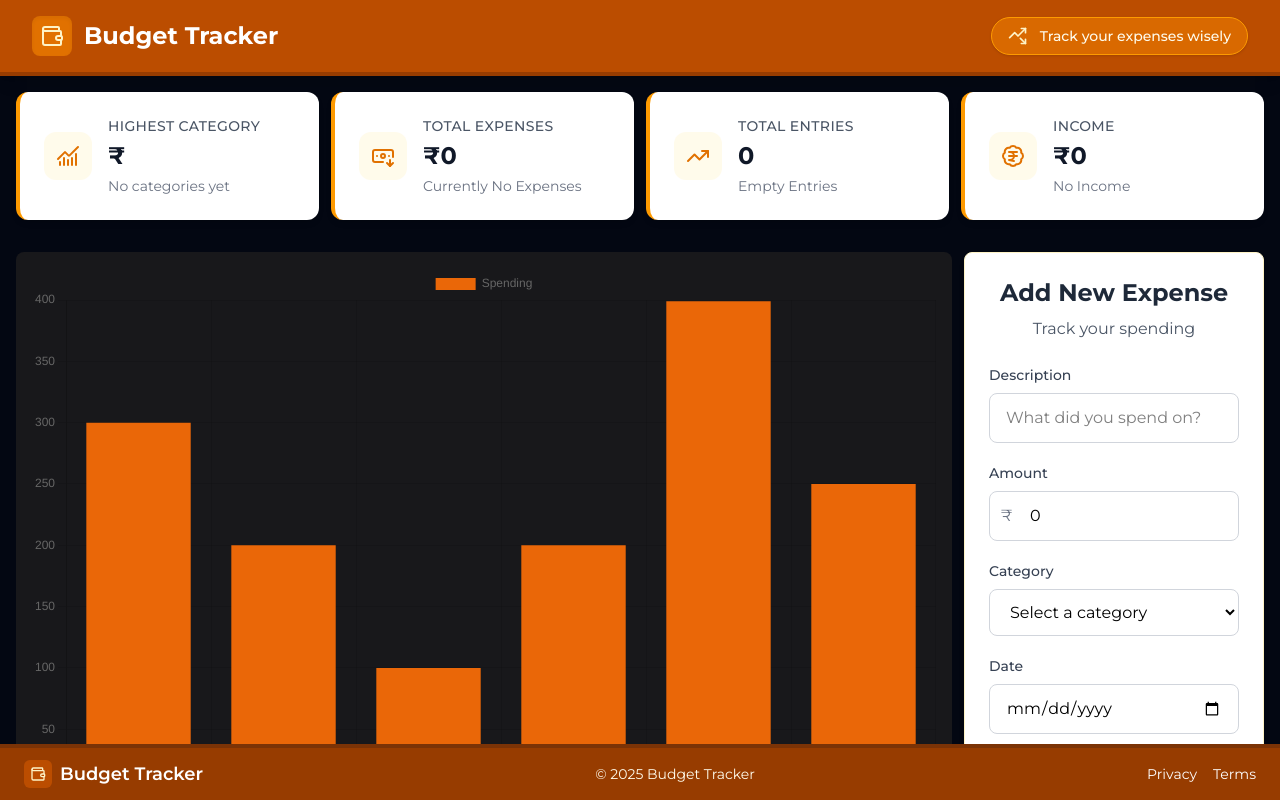
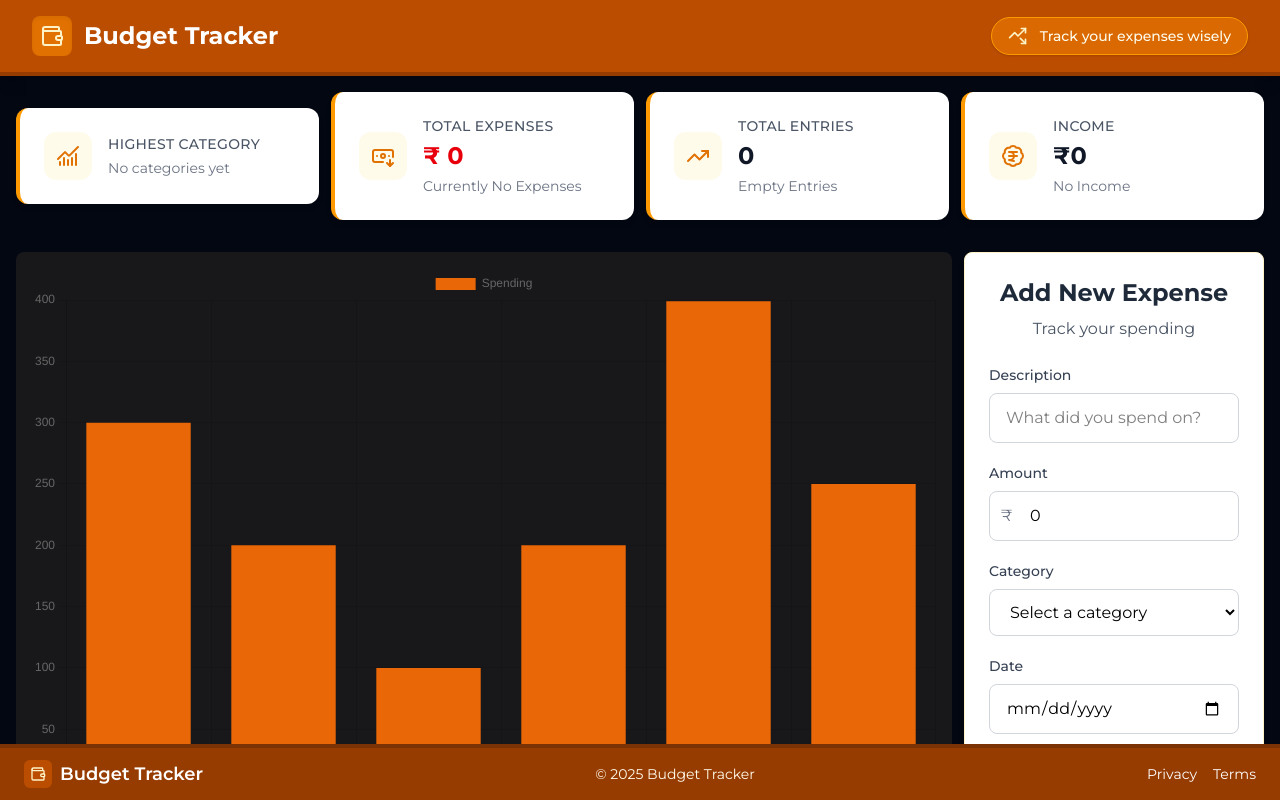
Before and after one commit to Mkcodes-in/Expense-tracker-app, a React (Vite) app: page / in a window 1280 px wide. Built offline with nearby package versions, Linux system fonts and the light colour scheme.

Commit message:
complete full dashboard header

```diff
--- a/src/components/DashboardHead.tsx
+++ b/src/components/DashboardHead.tsx
@@ -1,10 +1,15 @@
-import type { rootState } from '@/store/store'
+import type { rootState } from '@/store/store';
+import { highestCategory } from '@/utils/highestCategory';
+import { totalAmount } from '@/utils/totalAmount';
 import { totalExpense } from '@/utils/totalExpense';
 import { BadgeIndianRupee, BanknoteArrowDown, ChartNoAxesCombined, TrendingUp } from 'lucide-react'
 import { useSelector } from 'react-redux'
 
 export default function DashboardHead() {
   const expenseLength = useSelector(totalExpense);
+  const spentAmount = useSelector(totalAmount);
+  const highCategory = useSelector(highestCategory);
+  console.log(highCategory)
   return (
     <div className='flex items-center justify-between gap-3'>
       {/* Category */}
@@ -16,7 +21,7 @@ export default function DashboardHead() {
             </div>
             <div className='flex-1'>
               <h1 className='text-sm font-medium text-gray-600 uppercase tracking-wide'>Highest Category</h1>
-              <h2 className='text-2xl font-bold text-gray-900 mt-1'>₹<span>{}</span></h2>
+              <h2 className='text-2xl font-bold text-gray-900 mt-1'><span>{highCategory}</span></h2>
               <p className='text-sm text-gray-500 mt-1'>No categories yet</p>
             </div>
           </div>
@@ -31,8 +36,8 @@ export default function DashboardHead() {
             </div>
             <div className='flex-1'>
               <h1 className='text-sm font-medium text-gray-600 uppercase tracking-wide'>Total Expenses</h1>
-              <h2 className='text-2xl font-bold text-gray-900 mt-1'>₹<span>0</span></h2>
-              <p className='text-sm text-gray-500 mt-1'>Currently No Expenses</p>
+              <h2 className='text-2xl font-bold mt-1 text-red-600'>₹ <span>{spentAmount}</span></h2>
+              <p className='text-sm text-gray-500 mt-1'>{spentAmount === 0 ? 'Currently No Expenses': 'Currently Expenses'}</p>
             </div>
           </div>
         </div>
--- /dev/null
+++ b/src/utils/highestCategory.ts
@@ -0,0 +1,18 @@
+import type { rootState } from "@/store/store";
+
+export const highestCategory = (state: rootState) => {
+    const arr = state.expense;
+    let Category = '';
+    let Amt = 0;
+
+    for (let i = 0; i < arr.length; i++) {
+
+        if (Number(arr[i].amount) > Amt) {
+            Amt = Number(arr[i].amount);
+            Category = arr[i].category;
+        }
+    }
+
+    const res = Category.charAt(0).toUpperCase() + Category.slice(1);
+    return res;
+}
--- /dev/null
+++ b/src/utils/totalAmount.ts
@@ -0,0 +1,3 @@
+import type { rootState } from "@/store/store";
+
+export const totalAmount = (state: rootState) => state.expense.reduce((sum, item) => sum + Number(item.amount), 0);
```
